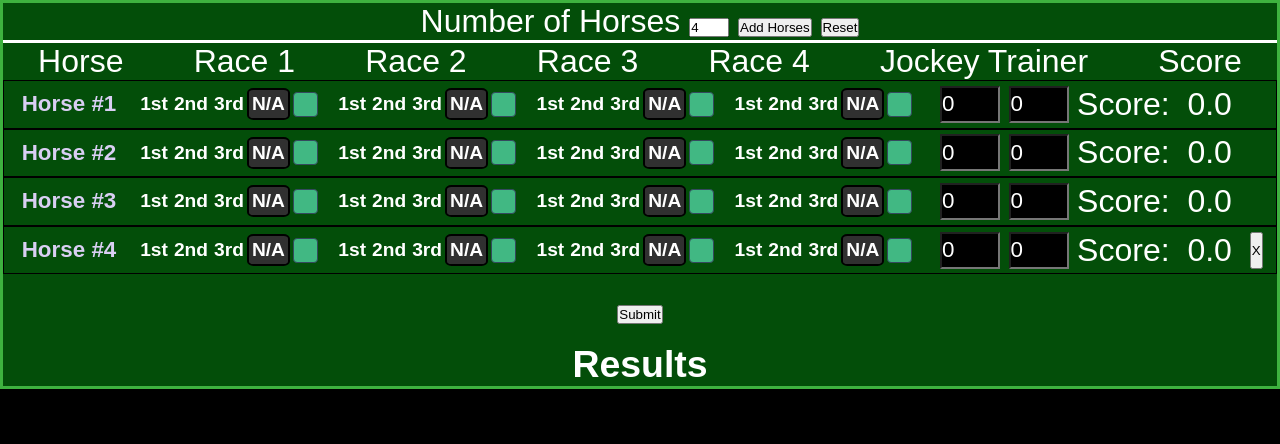
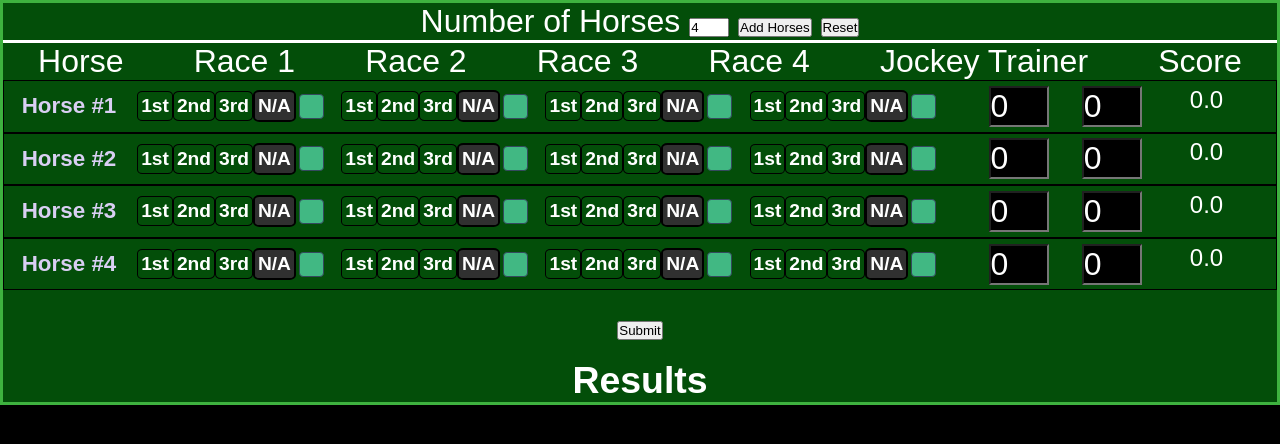
Before and after one commit to Matthew-Simanonis/horse-bets, a Flask app: page / in a window 1280 px wide. Shown: the part 60-504 px from the top of the page. Run offline with Flask 2, Linux system fonts and the light colour scheme.

Commit message:
bigger buttons

```diff
--- a/static/home.js
+++ b/static/home.js
@@ -26,7 +26,6 @@ $(document).ready(function(){
 })
 
 function reset(){
-    removeButton();
     addScore();
     clearResults();
     radiobuttons();
@@ -49,19 +48,19 @@ function addHorses(){
             for (j = 0; j < 4; j++){
                 innerText = `<div class=race id=race-${j}>
                                 <div class=race-number>Race ${j+1}</div>
-                                <label id='first'>
+                                <label id='first' class='horse-button'>
                                     <input type="radio" id="horse-position" name="position-${horseID}-${j}" value="1">
                                     1st
                                 </label>
-                                <label id='second'>
+                                <label id='second' class='horse-button'>
                                     <input type="radio" id="horse-position" name="position-${horseID}-${j}" value="2">
                                     2nd
                                 </label>
-                                <label id='third'>
+                                <label id='third' class='horse-button'>
                                     <input type="radio" id="horse-position" name="position-${horseID}-${j}" value="3">
                                     3rd
                                 </label>
-                                <label id="fourth">
+                                <label id="fourth" class='horse-button'>
                                     <input type="radio" id="horse-position" name="position-${horseID}-${j}" value="0" checked>
                                     N/A
                                 </label>
@@ -76,14 +75,13 @@ function addHorses(){
             bot.innerHTML += `<div class=additional-number>
                                 Jockey
                             </div>
-                                <input id='additional' type=number min=0 value=0 onClick=this.select()></input>
+                                <input id='additional' type=number min=0 value=0 step=.1 onClick=this.select()></input>
                             <div class=additional-number>
                                 Trainer
                             </div>
-                            <input id='additional' type=number min=0 value=0 onClick=this.select()></input>
+                            <input id='additional' type=number min=0 value=0 step=.1 onClick=this.select()></input>
                             <div class='score-label'>Score:</div>
-                            <div class='horse-score'></div>
-                            <button id='remove-horse'>X</button>`
+                            <div class='horse-score'></div>`
             li.appendChild(bot);
             document.querySelector('#horses-list').append(li);
                     }
@@ -132,7 +130,7 @@ function addScore(){
 
 function removeButton(){
     document.querySelectorAll('#remove-horse').forEach(element => {
-        var parent = element.parentElement
+        var parent = element.parentElement;
         element.addEventListener('click', event =>{
            event.target.parentElement.remove(parent);
         })
@@ -186,7 +184,7 @@ function radiobuttons(){
         else{
             element.style.background = 'none'
             element.style.color = 'white'
-            element.style.border = 'none'
+            element.style.border = '1px solid black'
         }
     });
     document.querySelectorAll('#second').forEach(element => {
@@ -198,7 +196,7 @@ function radiobuttons(){
         else{
             element.style.background = 'none'
             element.style.color = 'white'
-            element.style.border = 'none'
+            element.style.border = '1px solid black'
         }
     });
     document.querySelectorAll('#third').forEach(element => {
@@ -210,7 +208,7 @@ function radiobuttons(){
         else{
             element.style.background = 'none'
             element.style.color = 'white'
-            element.style.border = 'none'
+            element.style.border = '1px solid black'
         }
     });
     document.querySelectorAll('#fourth').forEach(element => {
@@ -222,7 +220,7 @@ function radiobuttons(){
         else{
             element.style.background = 'none'
             element.style.color = 'white'
-            element.style.border = 'none'
+            element.style.border = '1px solid black'
         }
     });
 }
--- a/static/styles/style.css
+++ b/static/styles/style.css
@@ -67,6 +67,7 @@ ol {
 
 .jockey-trainer input {
     max-width: 20px;
+    font-size:1.2rem;
     background: black;
     color: white;
 }
@@ -90,7 +91,8 @@ ol {
 .race {
     display: flex;
     padding: .2rem;
-    border: solid 1px black;
+    font-size: 1.3rem;
+    border: solid 1px rgb(0, 34, 0);
     align-items: center;
     justify-content: space-between;
 }
@@ -118,6 +120,10 @@ ol {
 .table-top {
     display: none;
     justify-content: space-around;
+}
+
+.horse-button {
+    padding: .4rem;
 }
 
 .bottom-buttons {
@@ -240,8 +246,8 @@ ol {
     padding: .3rem;
 }
 
-#remove-horse {
-    flex: -1;
+.horse-score {
+    font-size: 1.5rem;
 }
 
 @media screen and (min-width: 52em) {
@@ -254,7 +260,7 @@ ol {
         flex-direction: row;
     }
 
-    .race-number, .additional-number{
+    .race-number, .additional-number, .score-label{
         display: none;
     }
 
@@ -282,8 +288,8 @@ ol {
     }
 
     .horse input{
-        max-width: 40px;
-        font-size: 1.4rem;
+        max-width: 55px;
+        font-size: 2rem;
     }
 
     #additional{
```
